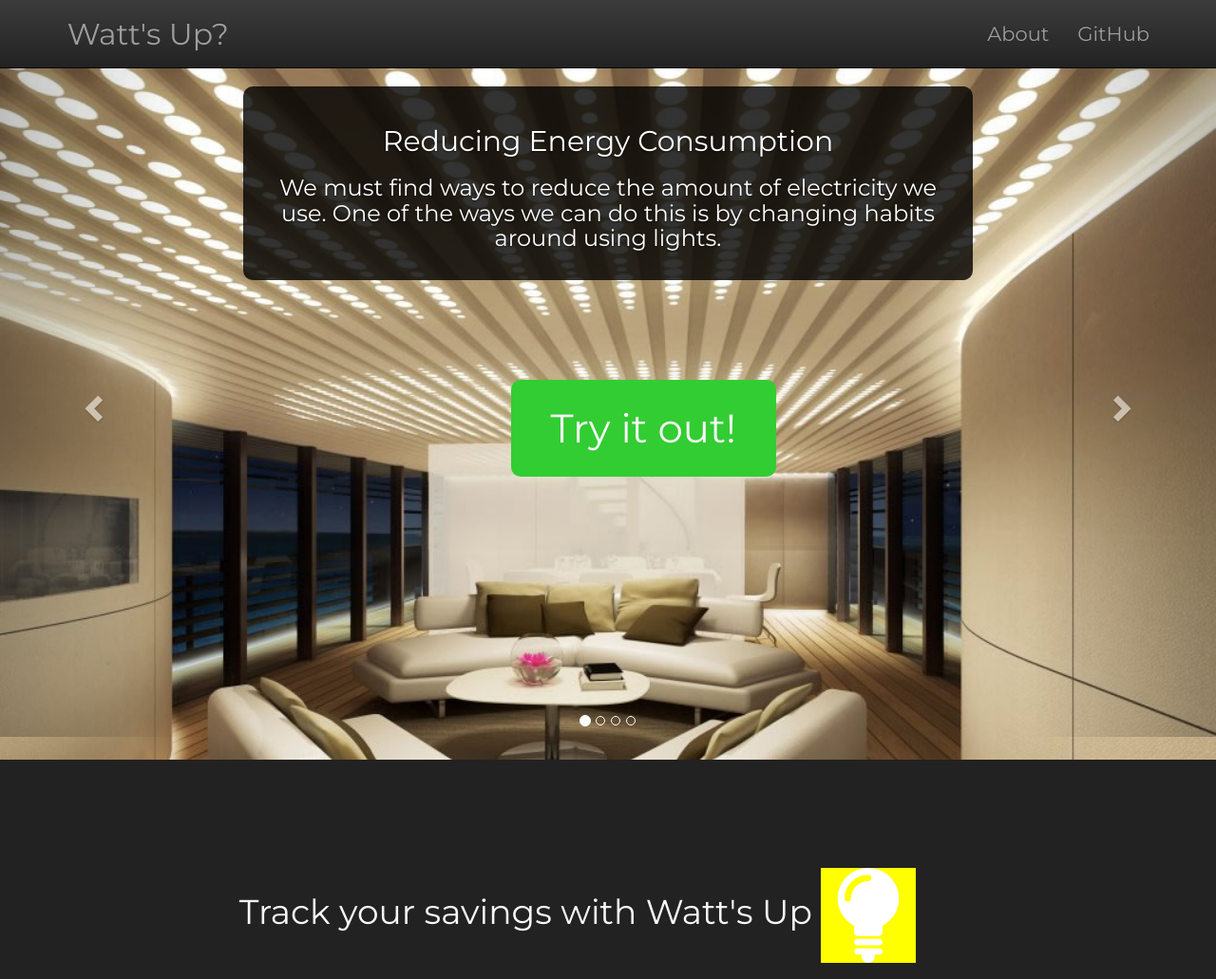
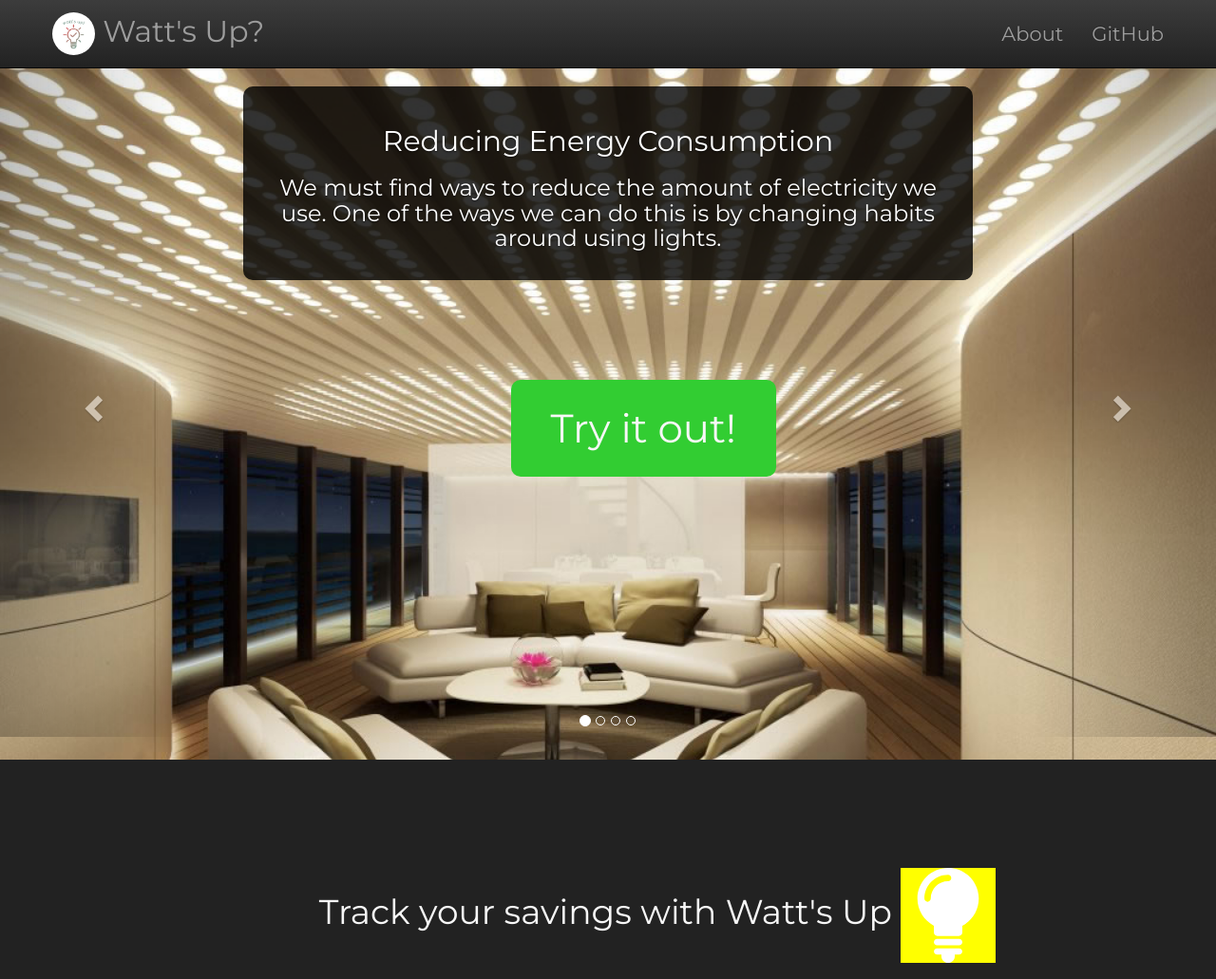
Before and after one commit to danieldn/arduino-project, a Flask app: page / in a window 1280 px wide. Shown: the top 1031 px of the page at 95% size. Run offline with Flask 2, Linux system fonts and the light colour scheme; data that the repository does not hold is empty; some libraries are stand-ins or nearby versions.

Commit message:
Added a logo to the navbar

```diff
--- a/webapp/static/lights.js
+++ b/webapp/static/lights.js
@@ -1,22 +1,22 @@
-"use strict";
-
-function get_lights(){
-  console.log("working");
-    var feedback = $.ajax({
-        type: "GET",
-        url: "/lights",
-        async: false
-    }).done(function(data){
-      if (data === "1") {
-        console.log("return 1");
-        $('#bulb').addClass('yellow');
-        $('#commentBox').addClass('light');
-      } else {
-        console.log("return 0");
-        $('#bulb').removeClass('yellow');
-        $('#commentBox').removeClass('light');
-      }
-    });
-}
-
-setInterval(get_lights, 1000);
+// "use strict";
+//
+// function get_lights(){
+//   console.log("working");
+//     var feedback = $.ajax({
+//         type: "GET",
+//         url: "/lights",
+//         async: false
+//     }).done(function(data){
+//       if (data === "1") {
+//         console.log("return 1");
+//         $('#bulb').addClass('yellow');
+//         $('#commentBox').addClass('light');
+//       } else {
+//         console.log("return 0");
+//         $('#bulb').removeClass('yellow');
+//         $('#commentBox').removeClass('light');
+//       }
+//     });
+// }
+//
+// setInterval(get_lights, 1000);
--- a/webapp/static/slider.css
+++ b/webapp/static/slider.css
@@ -8,12 +8,6 @@ body {
 	margin-bottom: 0;
   padding: 0.5em;
   font-size: 1.5em;
-}
-
-	.navbar-brand {
-		font-size: 1.5em;
-    padding: 0.5em;
-	}
 }
 
 .container {
@@ -83,7 +77,8 @@ h2 {
 	left: 45%;
 	background-color: rgba(0, 0, 0, 0.8);
 	color: #ffffff;
-	height: 10em;
+	height: 6em;
+	font-size: 1em;
 }
 
 #chart_div > div {
@@ -101,6 +96,7 @@ h2 {
 	padding: 1em;
 	width: 100%;
 	text-align: center;
+	margin-left: 6em;
 }
 
 /*#startButton {
--- a/webapp/templates/index.html
+++ b/webapp/templates/index.html
@@ -24,7 +24,10 @@
 				<span class="icon-bar"></span>
         <span class="icon-bar"></span>
 			</button>
-			<a class="navbar-brand" href="#">Watt's Up?</a>
+			<a href="/" style="text-decoration: none; color: #9d9d9d; font-size: 1.5em;">
+        <img class="img-responsive" src="static/Logo2.jpg" style="display:inline-block; max-width: 45px; border-radius:50%; line-height: normal" alt="logo">
+        <p class="brand" style="display:inline-block; line-height: normal; margin-bottom:0px">Watt's Up?</p>
+      </a>
 		</div>
 		<div class="collapse navbar-collapse" id="bs-example-navbar-collapse-1">
 			<ul class="nav navbar-nav navbar-right">
@@ -99,7 +102,6 @@
     </a>
   </div>
 </div>
-
 <script type="text/javascript" src="https://www.gstatic.com/charts/loader.js"></script>
 <div id="graphSection" style="width: 95vw; height: 96vh; overflow: hidden">
   <div id="commentBox">
@@ -159,7 +161,7 @@
       }
 
     </script>
-    &nbsp;Team Paladin; images: unsplash.com; device description: <a href="https://learn.adafruit.com/pir-passive-infrared-proximity-motion-sensor"></a> </small>
+    &nbsp;Team Paladin; images: unsplash.com; device description: Adafruit Industries. </small>
 </footer>
 <script src="https://ajax.googleapis.com/ajax/libs/jquery/3.2.1/jquery.min.js"></script>
 <script src="https://cdnjs.cloudflare.com/ajax/libs/jquery-csv/0.8.3/jquery.csv.js"></script>
```
Also changed, not shown: 1 other file.
